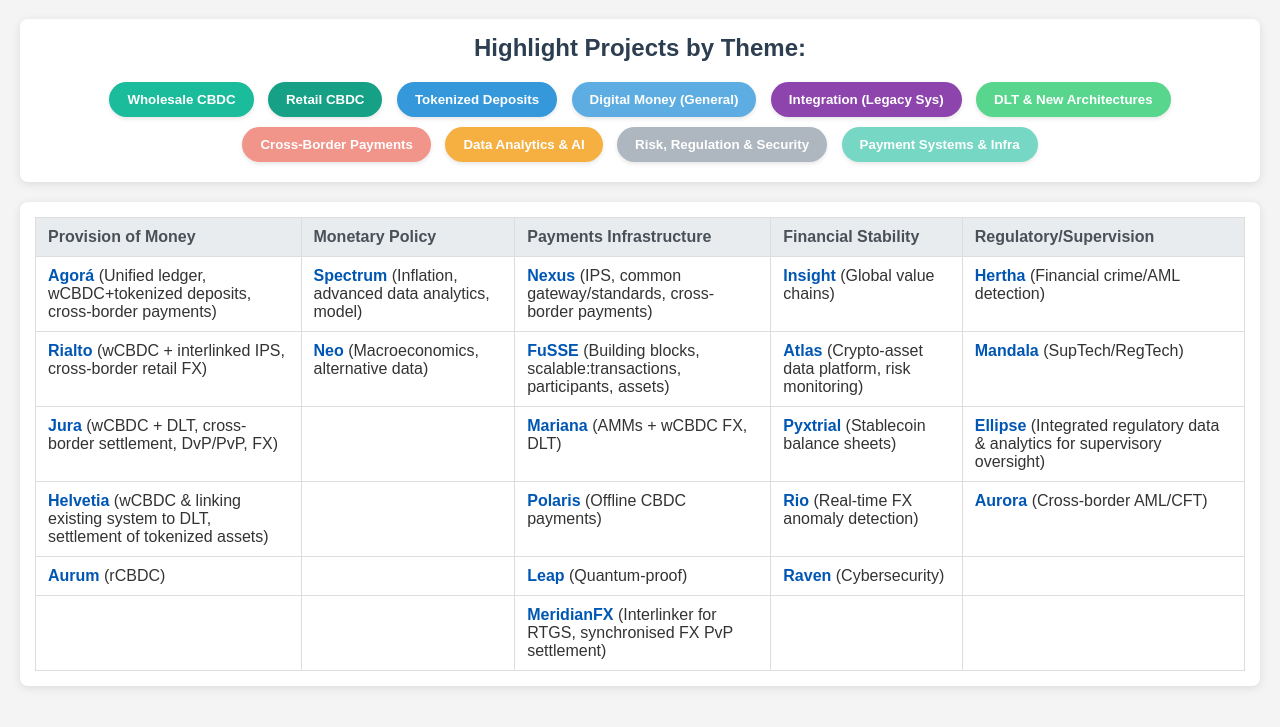
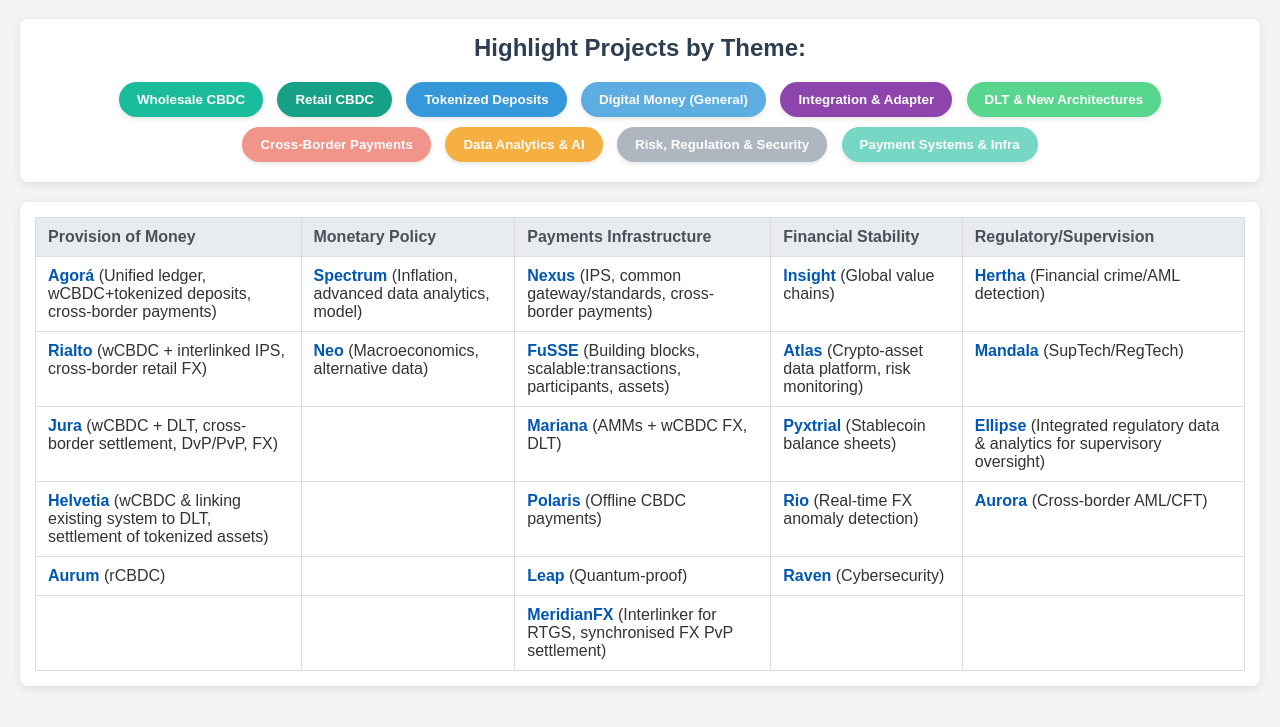
Before and after one commit to juwyang/little-defi-book, a plain HTML site: page en/bis-demo.html in a window 1280 px wide. Shown: the part 61-788 px from the top of the page. Drawn offline with Linux system fonts and the light colour scheme.

Commit message:
html theme

```diff
--- a/en/bis-demo.html
+++ b/en/bis-demo.html
@@ -120,7 +120,7 @@
         <button class="theme-button" data-theme="rCBDC">Retail CBDC</button>
         <button class="theme-button" data-theme="TokenizedDeposits">Tokenized Deposits</button>
         <button class="theme-button" data-theme="DigitalMoney">Digital Money (General)</button>
-        <button class="theme-button" data-theme="Integration">Integration (Legacy Sys)</button>
+        <button class="theme-button" data-theme="Integration">Integration & Adapter</button>
         <button class="theme-button" data-theme="DLT">DLT & New Architectures</button>
         <button class="theme-button" data-theme="CrossBorder">Cross-Border Payments</button>
         <button class="theme-button" data-theme="DataAI">Data Analytics & AI</button>
```
